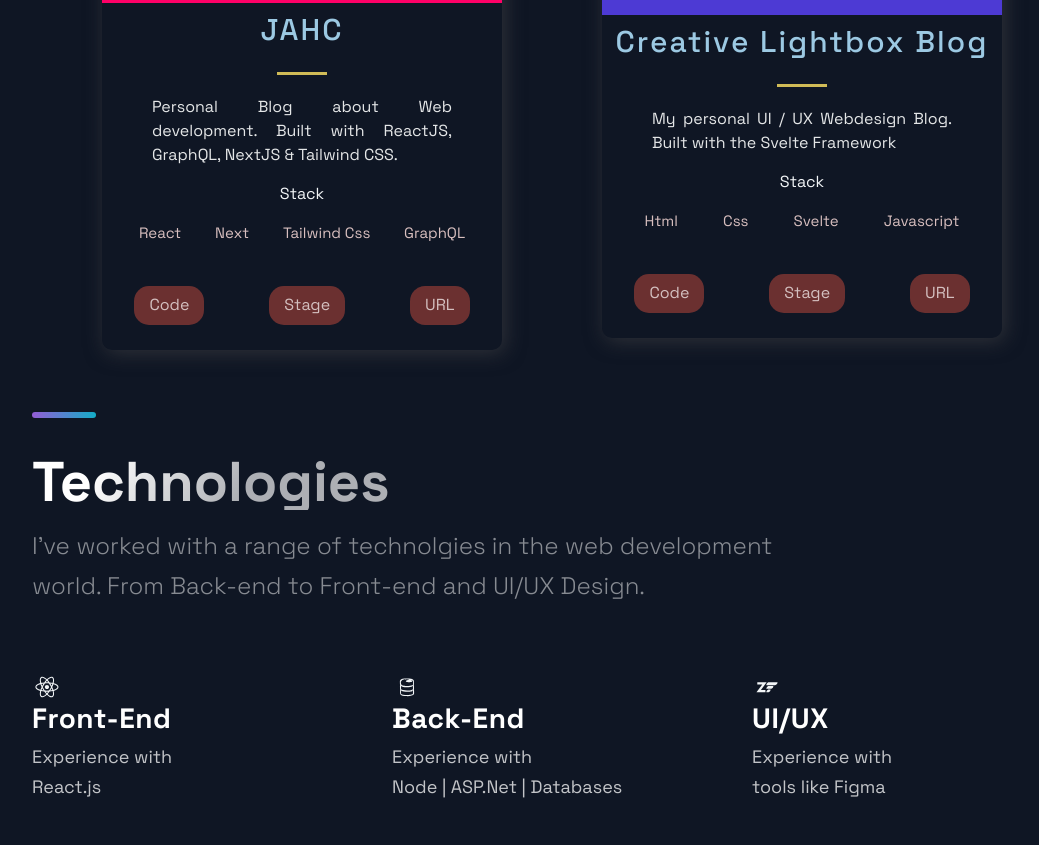
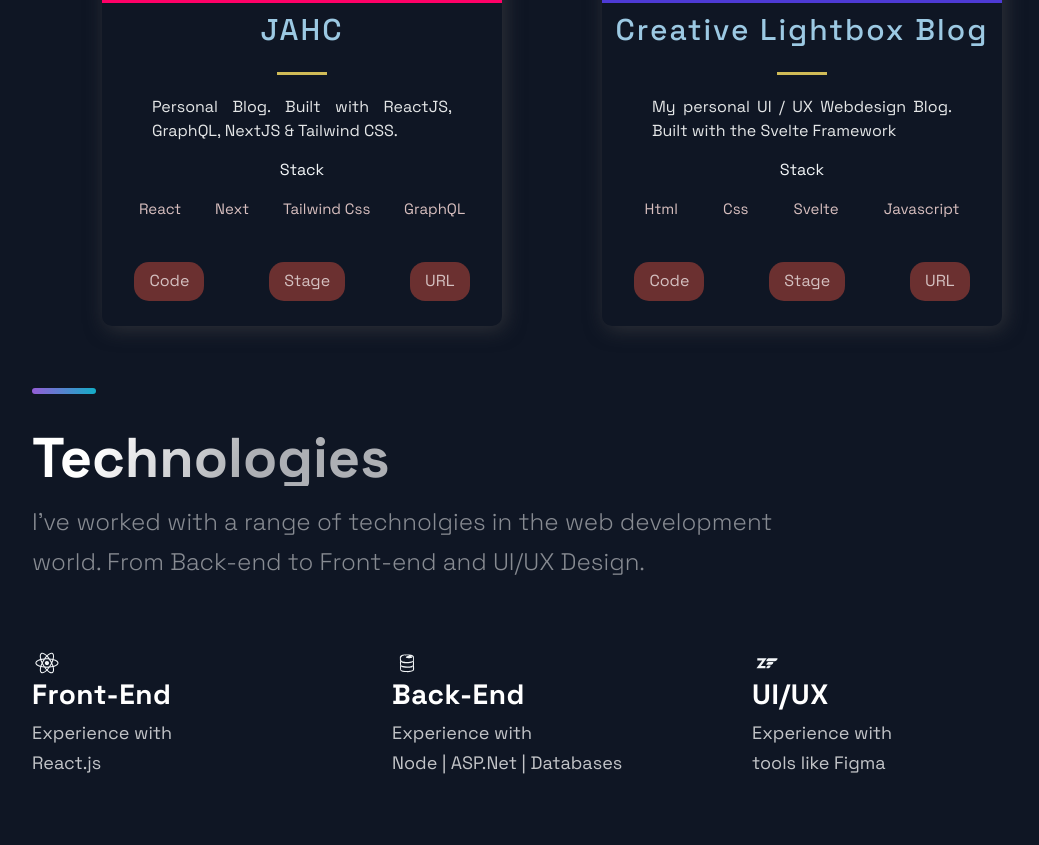
Before and after one commit to Joshhortt/portfolio-app, a Next.js app: page / in a window 1280 px wide. Shown: the part 6526-7371 px from the top of the page, without its empty margins (88-1127 px from the left). Built offline with nearby package versions, Linux system fonts and the light colour scheme.

Commit message:
remove text from description

```diff
--- a/src/constants/constants.js
+++ b/src/constants/constants.js
@@ -166,7 +166,7 @@
       },
       {
         title: 'JAHC',
-        description: "Personal Blog about Web development. Built with ReactJS, GraphQL, NextJS & Tailwind CSS.",
+        description: "Personal Blog. Built with ReactJS, GraphQL, NextJS & Tailwind CSS.",
         image: '/images/19.png',
         tags: ['React', 'Next', 'Tailwind Css', 'GraphQL'],
         source: 'https://jahc.vercel.app/',
```
